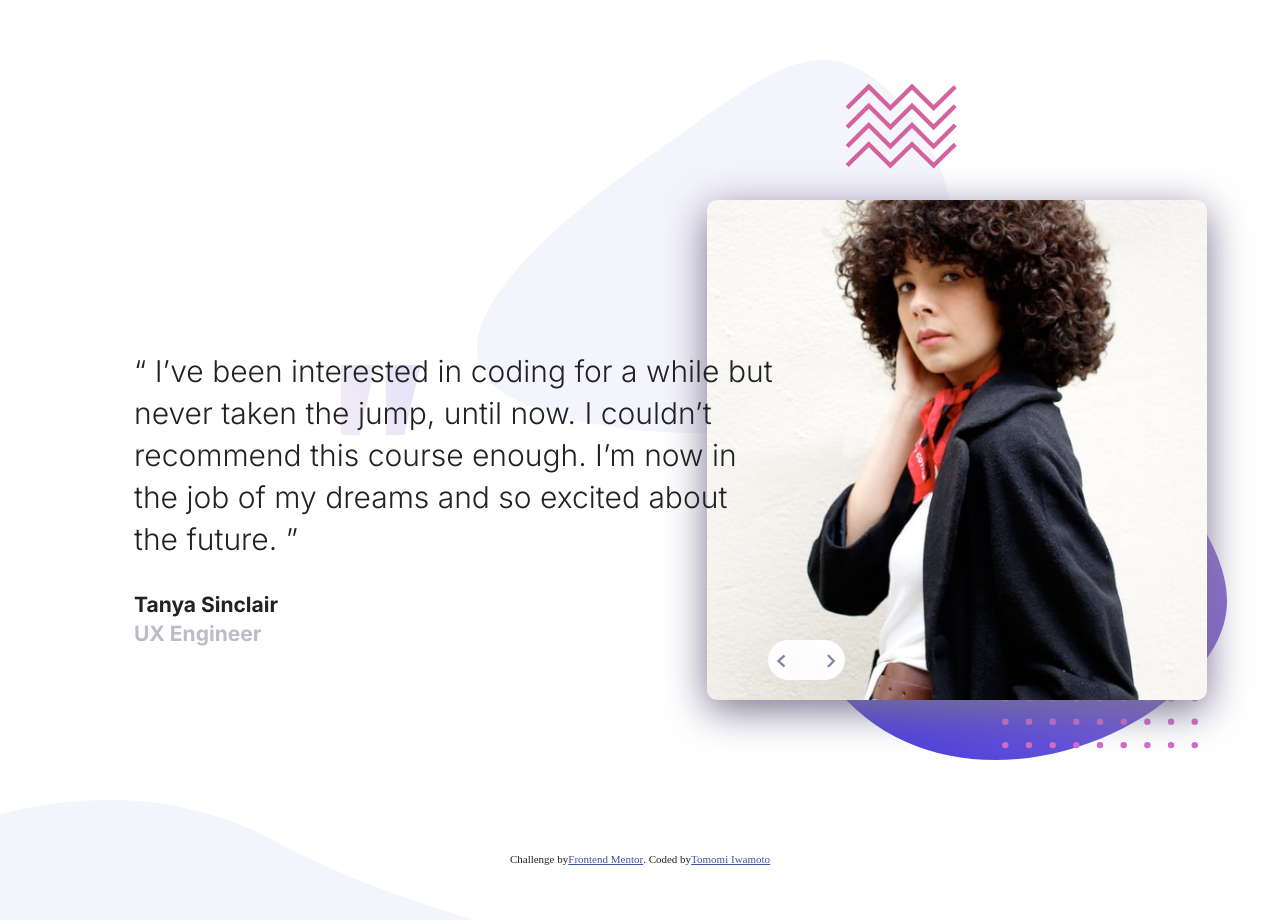
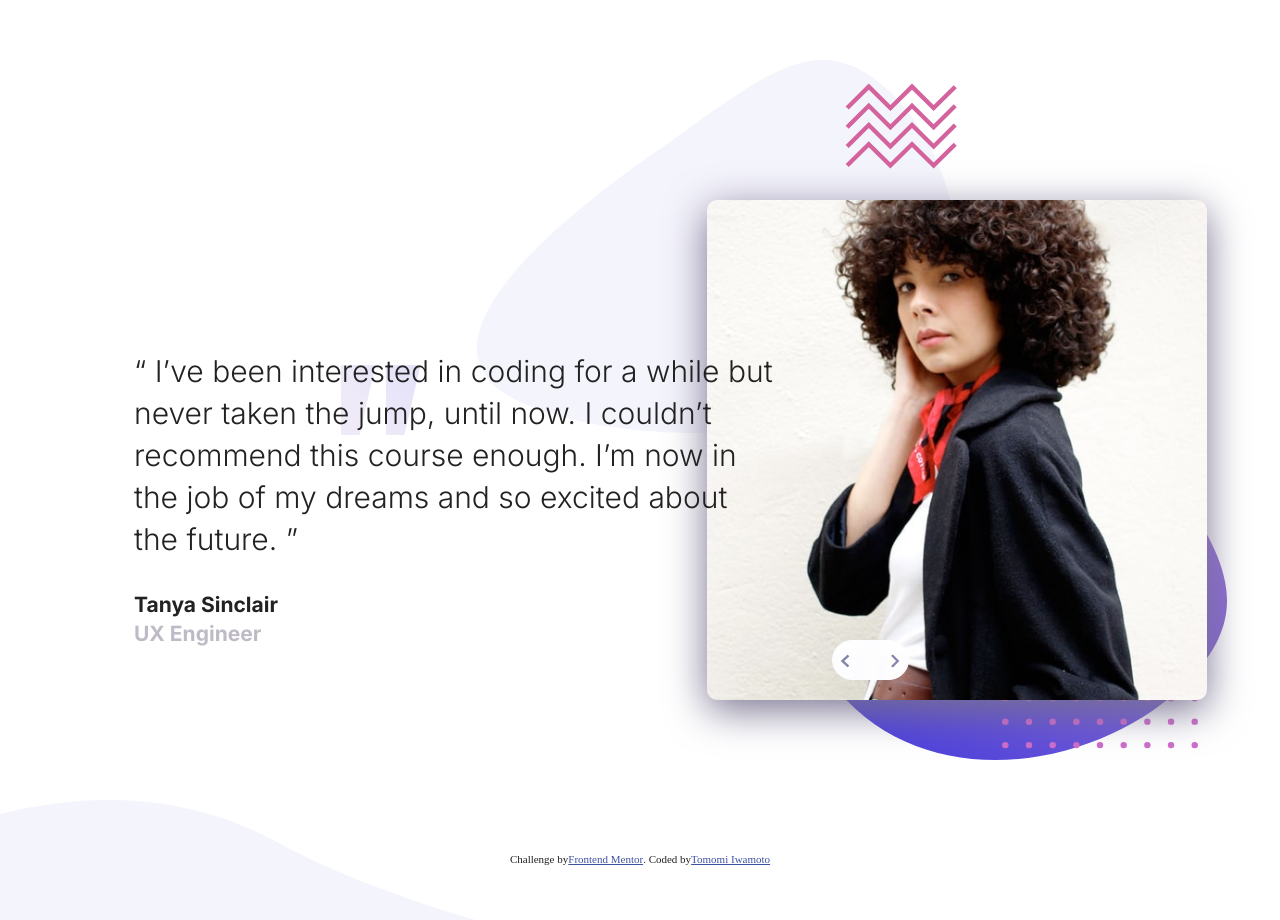
Before and after one commit to tomi-design/testimonial-slider, a plain HTML site: page index.html in a window 1280 px wide. Drawn offline with Linux system fonts and the light colour scheme.

Commit message:
changed the position of button in desktop

```diff
--- a/css/main.css
+++ b/css/main.css
@@ -332,7 +332,7 @@ main .content-wrapper {
 
 button {
   top: 80%;
-  left: 60%;
+  left: 65%;
   width:6%;
   position:-webkit-sticky; /*keeps button in one stable place*/
 }
```
